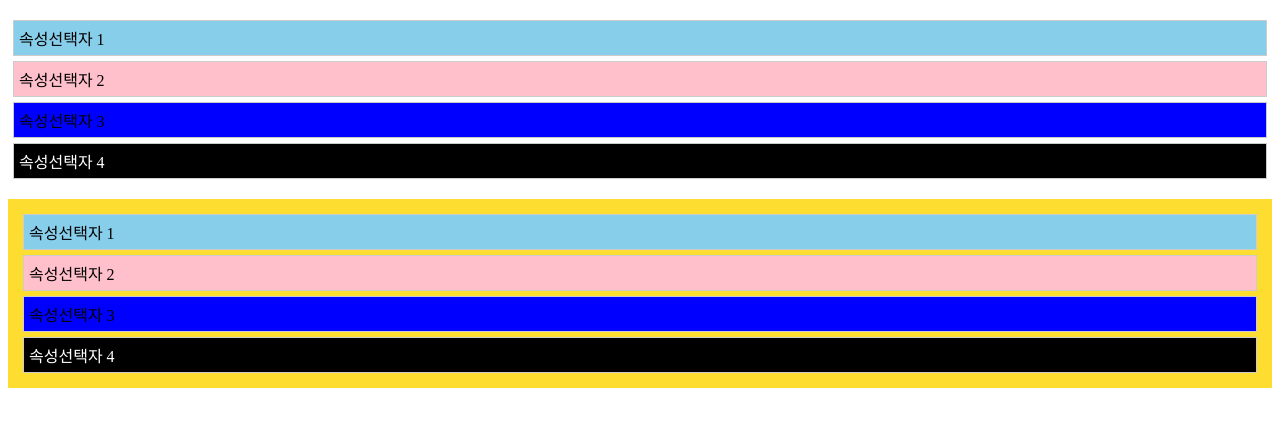
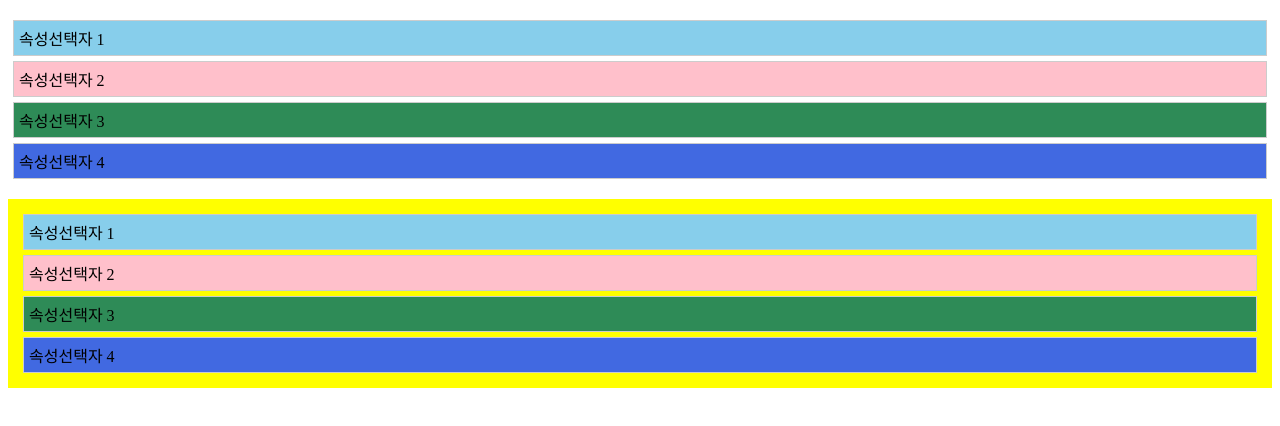
Before and after one commit to wwwalohacampus/sbs_web1, a plain HTML site: page Day05/05_attribute.html in a window 1280 px wide. Drawn offline with Linux system fonts and the light colour scheme.

Commit message:
스타일 수정

```diff
--- a/Day05/css/attribute.css
+++ b/Day05/css/attribute.css
@@ -15,36 +15,46 @@ section {
 */
 
 /* 속성명 id, 속성값이 '2' 로 끝나는 경우 */
+/* TODO 여기에 작성해보세요:) */
 section[id$='2'] {
-	background-color: #fedd31;
+	background-color: yellow;
 	padding: 10px;
 }
 
+
 /* 속성명이 class 인 경우 */
+/* TODO 여기에 작성해보세요:) */
 div[class] {
 	padding: 5px;
 	margin: 5px;
 	border: 1px solid #ccc;
 }
 
+
 /* 속성명 class, 속성값이 'l'로 시작하는 경우 */
+/* TODO 여기에 작성해보세요:) */
 div[class^='l'] {
 	background-color: skyblue;
 }
 
+
 /* 속성명 class, 속성값에 'i'가 포함되는 경우 */
+/* TODO 여기에 작성해보세요:) */
 div[class*='i'] {
 	background-color: pink;
 }
 
+
 /* 속성명 class, 속성값이 '4'로 끝나는 경우*/
+/* TODO 여기에 작성해보세요:) */
 div[class$='4'] {
-	background-color: black;
-	color: white;
+	background-color: royalblue;
 }
+
 
 /* 속성명 class, 속성값에 'e'가 포함되는 경우*/
 /* 속성명 class, 속성값이 '2'로 끝나는 경우*/
+/* TODO 여기에 작성해보세요:) */
 div[class*='e'][class$='2'] {
-	background-color: blue;
+	background-color: seagreen;
 }
```
